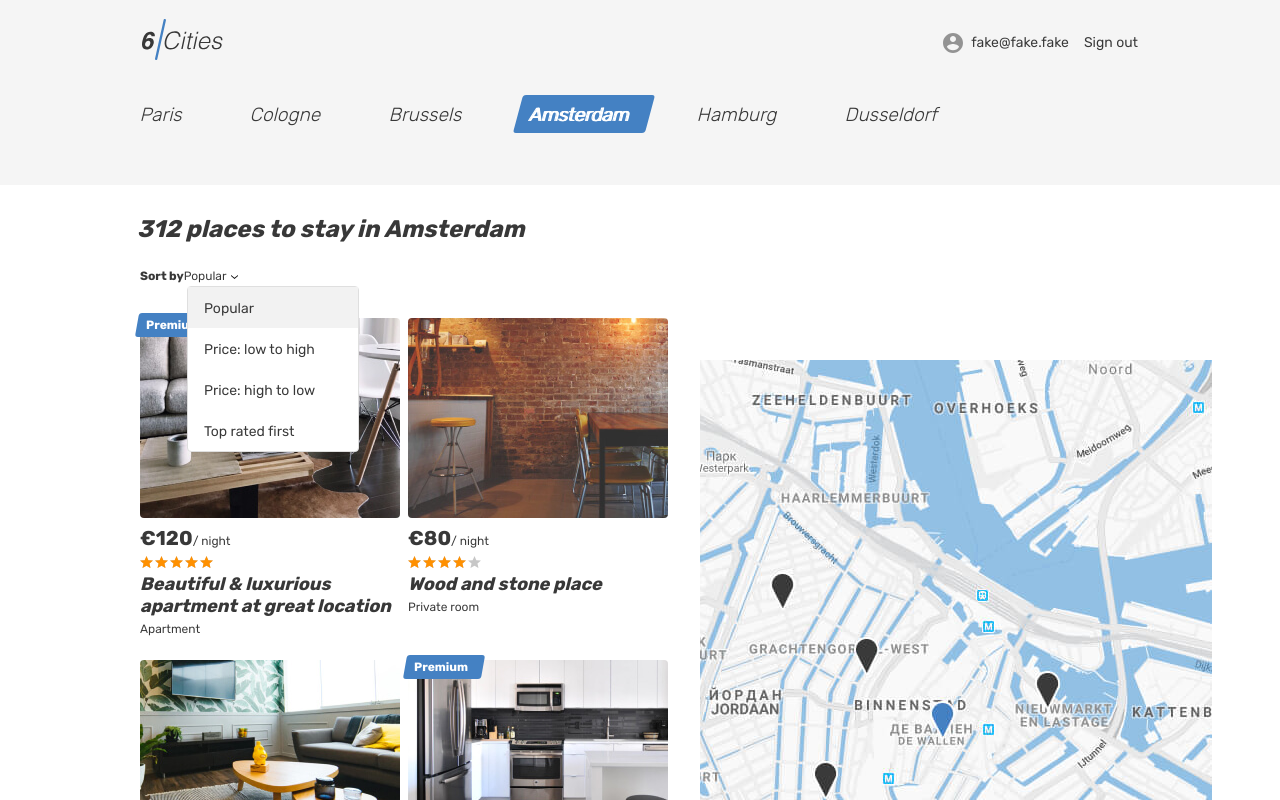
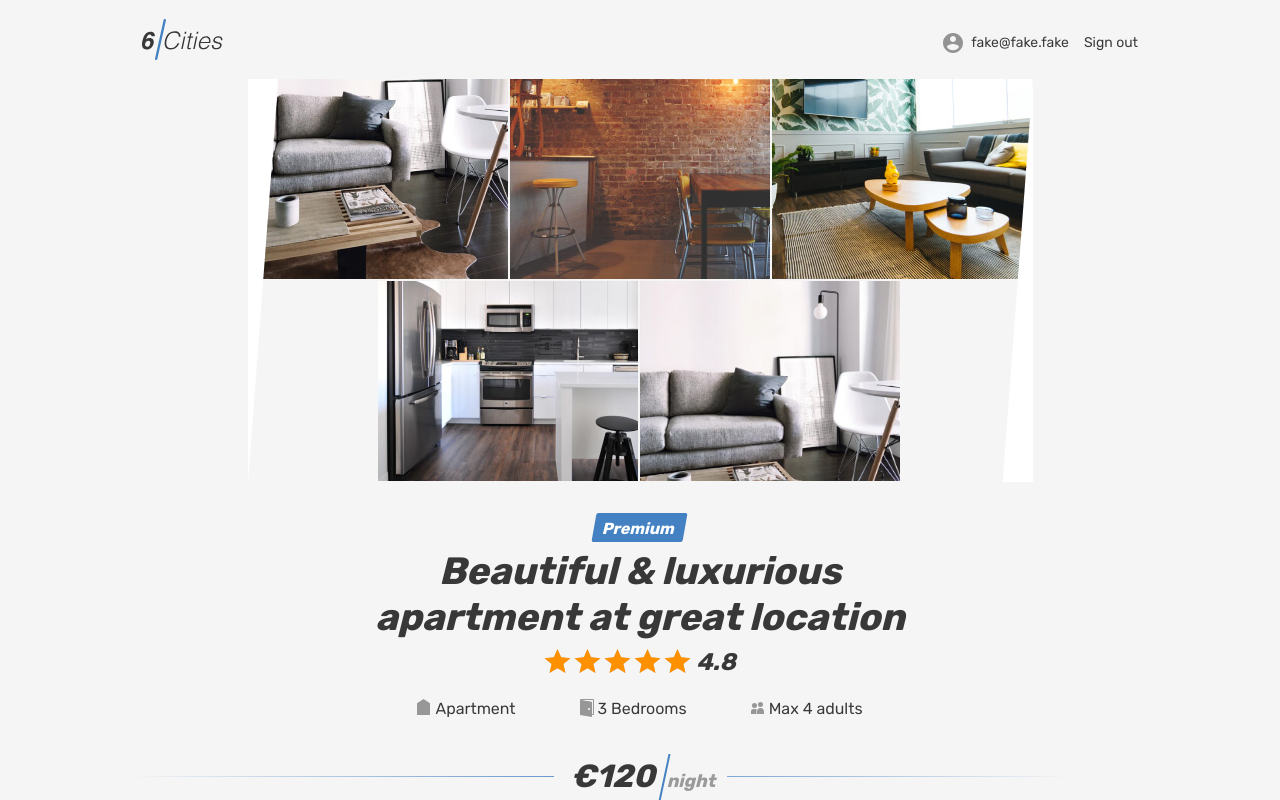
Before and after one commit to htmlacademy-react/794021-six-cities-simple-12, a React (Create React App) app in the folder project/: page /offer/1 in a window 1280 px wide. Shown: the top 800 px of the page. Built offline with nearby package versions, Linux system fonts and the light colour scheme.

Commit message:
feature: add Routes to all app pages

```diff
--- a/project/src/components/app/app.tsx
+++ b/project/src/components/app/app.tsx
@@ -1,4 +1,8 @@
+import { BrowserRouter, Route, Routes } from 'react-router-dom';
 import Main from 'src/pages/main/main';
+import Login from 'src/pages/login/login';
+import Room from 'src/pages/room/room';
+import NotFound from 'src/components/not-found/not-found';
 import { Cities, City, Offers, UserLogin } from 'src/types/types';
 
 type AppProps = {
@@ -10,10 +14,23 @@ type AppProps = {
 };
 
 function App(props: AppProps): JSX.Element {
+  const [ firstOffer ] = props.offers;
   return (
-    <Main
-      {...props}
-    />
+    <BrowserRouter>
+      <Routes>
+        <Route path='/'>
+          <Route index element={<Main {...props} />}/>
+          <Route path='login' element={<Login />} />
+          <Route
+            path='offer/:id'
+            element={
+              <Room offer={firstOffer} userLogin={props.userLogin} />
+            }
+          />
+          <Route path='*' element={<NotFound />} />
+        </Route>
+      </Routes>
+    </BrowserRouter>
   );
 }
 
```
